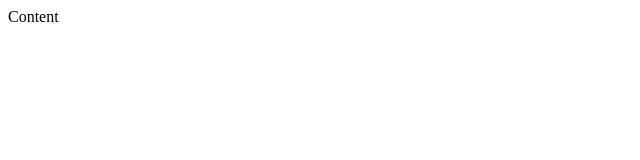
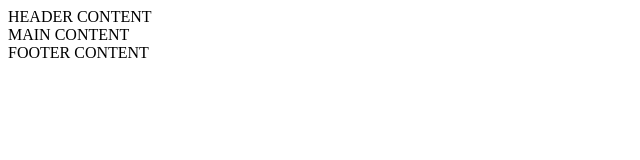
Before and after one commit to sjurate/3-astronautas, a website: page index.html in a window 1280 px wide. Shown: the whole page, without its empty margins (0-640 px from the left). Drawn offline with Linux system fonts and the light colour scheme.

Commit message:
Layout structure

```diff
--- a/index.html
+++ b/index.html
@@ -4,9 +4,20 @@
     <meta charset="UTF-8">
     <meta http-equiv="X-UA-Compatible" content="IE=edge">
     <meta name="viewport" content="width=device-width, initial-scale=1.0">
-    <title>Document</title>
+    <title>Astronautas</title>
 </head>
 <body>
-    Content
+    <header>
+        HEADER CONTENT
+    </header>
+
+    <main>
+        MAIN CONTENT
+    </main>
+
+    <footer>
+        FOOTER CONTENT
+    </footer>
+
 </body>
 </html>
```
